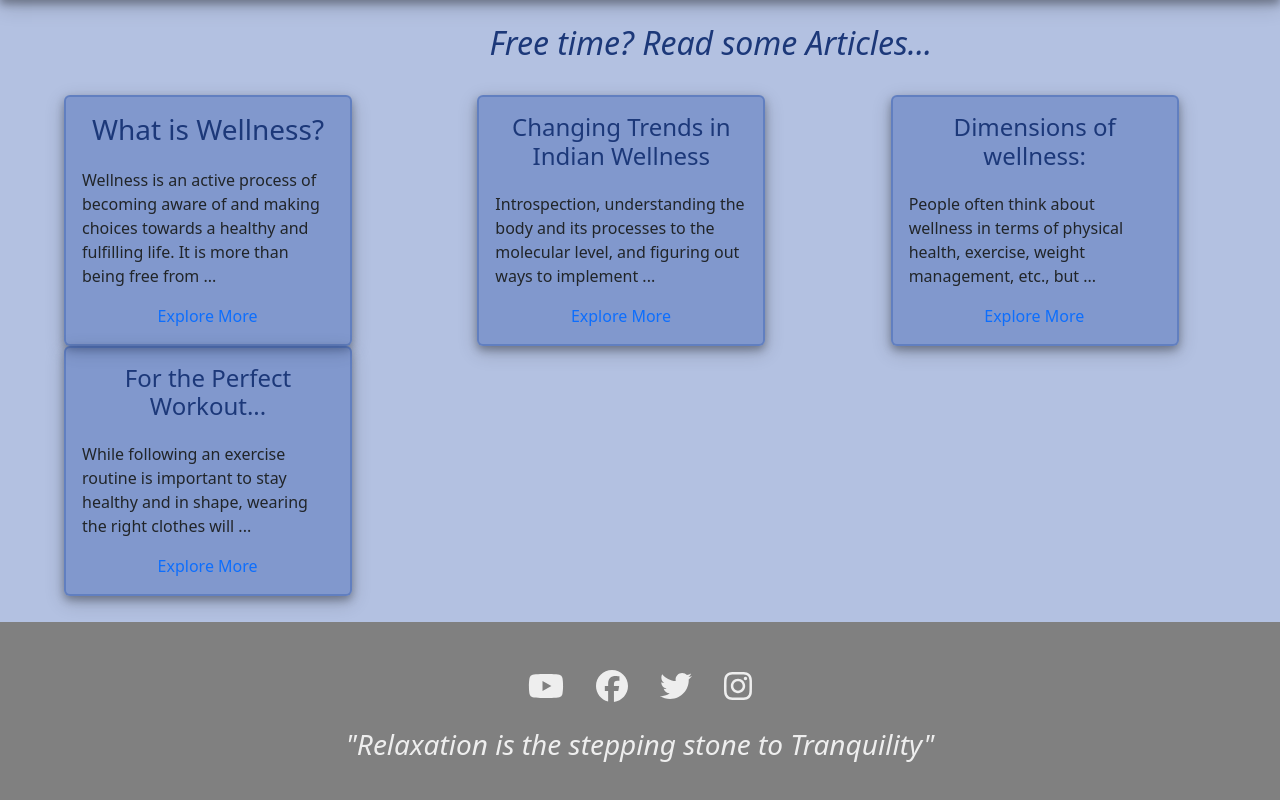
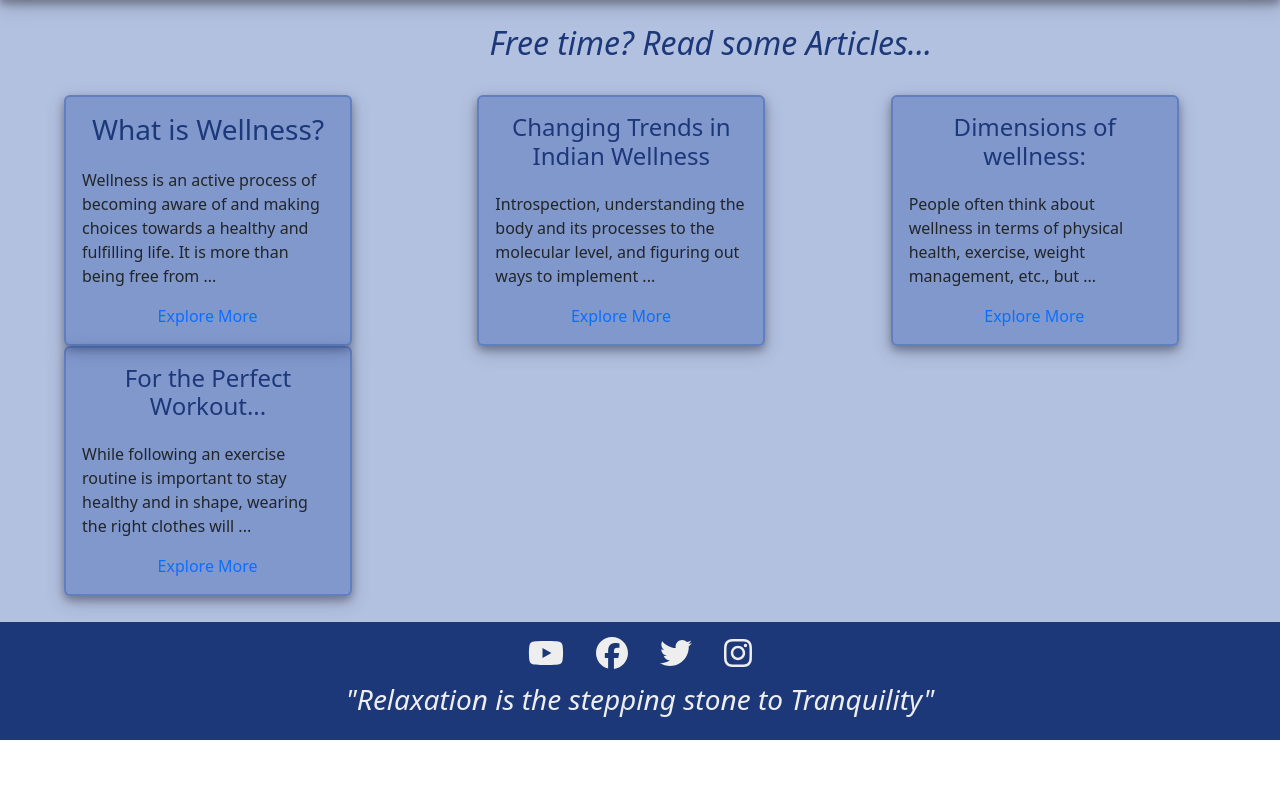
Before and after one commit to FalconFlyers/Frontend, a React (Create React App) app in the folder wellness-portal/: page /explore in a window 1280 px wide. Shown: the part 2030-2830 px from the top of the page. After the commit the page ends 2770 px from the top, so only its background shows below. Built offline with nearby package versions, Linux system fonts and the light colour scheme.

Commit message:
css changes

```diff
--- a/wellness-portal/src/Components/Carousel/Carousel.css
+++ b/wellness-portal/src/Components/Carousel/Carousel.css
@@ -11,5 +11,5 @@
     object-position: top;
 }
 .carousel-caption{
-    text-shadow: 2px 2px rgb(0, 0, 0);
+    text-shadow: 2px 2px 2px rgb(0, 0, 0);
 }
--- a/wellness-portal/src/Components/Footer/Footer.css
+++ b/wellness-portal/src/Components/Footer/Footer.css
@@ -1,9 +1,11 @@
 .social-container {
-  background: grey;
-  padding: 25px 50px;
+
+  background-color: #1C3879;
+
+ padding:2px 5px;
  text-align: center;
+
 }
-
 .hiUser{
  color: white;
  font-weight: 500;
@@ -11,7 +13,7 @@
 
 a.social {
  margin: 0 1rem;
-  transition: transform 250ms;
+ transition: transform 200ms;
  display: inline-block;
 }
 
@@ -35,7 +37,7 @@ a.instagram {
  color: #eee;
 }
 .foot{
-  padding-top: 2%;
-   padding-bottom: 2%;
+ padding-top: 1%;
+  padding-bottom: 1%;
   color: #eee;
 }
--- a/wellness-portal/src/Components/Footer/Footer.js
+++ b/wellness-portal/src/Components/Footer/Footer.js
@@ -10,7 +10,7 @@ import "./Footer.css";
 export default function Footer() {
   return (
     <div className="social-container">
-      <div style={{ paddingTop: "2%", color: "#00008B" }}>
+      <div style={{ paddingTop: "1%", color: "#00008B" }}>
         <a href="https://www.youtube.com" target="_blank" className="youtube social">
           <FontAwesomeIcon icon={faYoutube} size="2x" />
         </a>
--- a/wellness-portal/src/Containers/Admin/Addevent.js
+++ b/wellness-portal/src/Containers/Admin/Addevent.js
@@ -4,7 +4,9 @@ import Form from "react-bootstrap/Form";
 import Row from "react-bootstrap/Row";
 import { Link } from "react-router-dom";
 import { useState, useEffect } from "react";
+import swal from "sweetalert";
 import axios from "axios";
+
 const addEventUrl = `http://localhost:8080/api/v1/events`;
 const disablePastDate = () => {
   const today = new Date();
@@ -51,6 +53,15 @@ function Addevent() {
     console.log(instructor);
     console.log(zLink);
     // window.location.replace("http://localhost:3000/admin")
+    swal({
+      title: `Hello Admin !!`,
+      text: "You have successfully added an event!",
+
+      icon: "success",
+      buttons:{
+        Ok: {text: "Great !"}
+      }
+    })
   };
 
   return (
--- a/wellness-portal/src/Containers/Admin/Removeevent.js
+++ b/wellness-portal/src/Containers/Admin/Removeevent.js
@@ -7,6 +7,7 @@ import Button from "react-bootstrap/Button";
 import "./Addevent.css";
 import {useState, useEffect} from "react"
 import axios from "axios";
+import swal from "sweetalert";
 
 const apiUrl = `http://localhost:8080/api/v1/events/all`
 const Removeevent = () => {
@@ -23,6 +24,16 @@ useEffect(() => {
       console.log("post deleted!");
       const posts = posts.filter(item => item.id!== id);
       setPostAllEvents(posts);
+
+    })
+    swal({
+      title: `Hello Admin !!`,
+      text: "You have successfully removed an event!",
+
+      icon: "success",
+      buttons:{
+        Ok: {text: "Great !"}
+      }
     })
   }
       const allEvents = postAllEvents.map((event) => (
```
Lines whose indentation alone changed are shown as unchanged.
